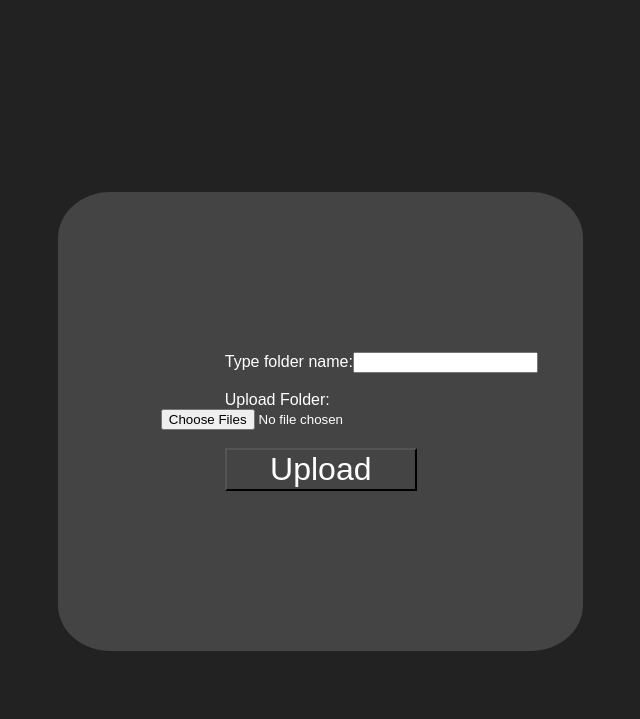
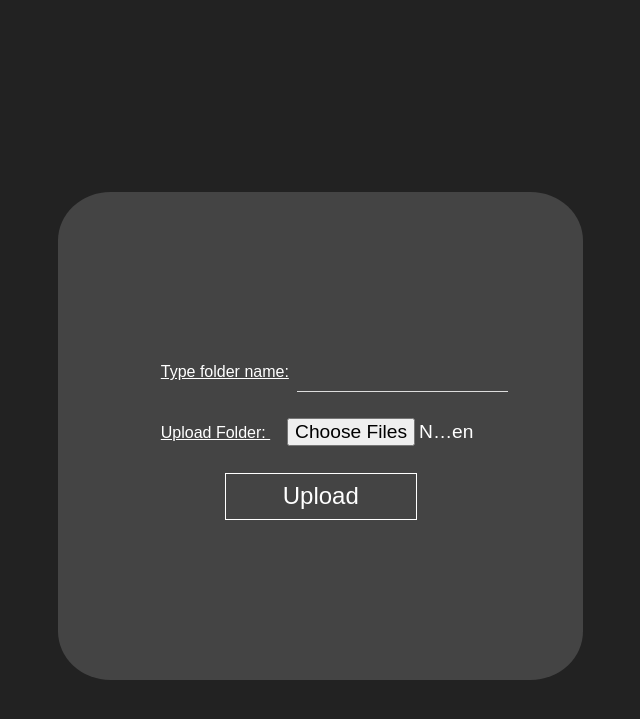
Before and after one commit to benjamingolic/slidePoint, a PHP site: page /folderUpload.php in a window 1280 px wide. Shown: the top 719 px of the page, without its empty margins (308-948 px from the left). Run offline with PHP 8.4, Linux system fonts and the light colour scheme.

Commit message:
design update

```diff
--- a/web/folderUpload.php
+++ b/web/folderUpload.php
@@ -45,9 +45,26 @@ if (isset($_POST["upload"])) {
   }
 
   label{
-    margin-left: 5vw;
+    margin-left: 0vw;
     text-align: center;
     width: 15vw;
+    text-decoration: underline;
+  }
+
+  input {
+  box-sizing: border-box;
+  width: 50%;
+  padding: 2%;
+  border: none;
+  border-radius: 0;
+  box-shadow: none;
+  border-bottom: 1px solid #DDD;
+  font-size: 120%;
+  outline: none;
+  cursor: text;
+  background-color: transparent;
+  color: white;
+  margin-left: 2%;
 }
 #button{
   margin-left: 5vw;
@@ -55,10 +72,18 @@ if (isset($_POST["upload"])) {
   width: 15vw;
   background: none;
   color: white;
-    font-size: 2em;
+  font-size: 1.5em;
+  padding-top: 2%;
+  padding-bottom: 2%;
+  border: 1px solid white;
 }
 #button:hover {
   cursor: pointer;
+  background-color: white;
+  color: black;
+}
+#files{
+  border: none;
 }
 </style>
 <body>
```
Lines whose indentation alone changed are shown as unchanged.
